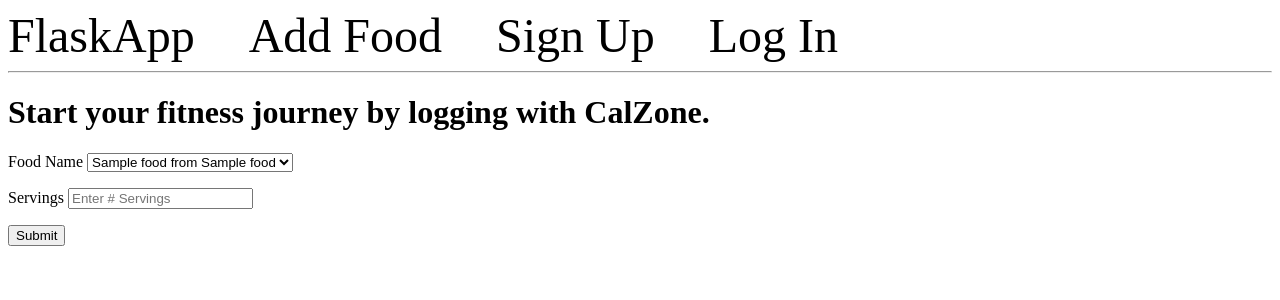
After one commit to akannan05/CalZone, a Flask app: page /log-food/ in a window 1280 px wide. The commit adds this page. Shown: the top 300 px of the page. Run offline with Flask 3, Linux system fonts and the light colour scheme; the visitor is signed in with stand-in values (Sample User, id 1); a database or web service that is not in the repository returns one stand-in record (values such as "Sample title"); some libraries are stand-ins or nearby versions.

Commit message:
working food logging

```diff
--- a/app.py
+++ b/app.py
@@ -3,6 +3,7 @@ import psycopg2
 import secrets
 
 from flask import Flask, render_template, request, url_for, redirect, session
+from functools import wraps
 
 app = Flask(__name__)
 
@@ -15,14 +16,20 @@ def get_db_connection():
                             password=os.environ['DB_PASSWORD'])
     return conn
 
+def login_required(f):
+    @wraps(f)
+    def decorated_function(*args, **kwargs):
+        if 'user_id' not in session:
+            return redirect(url_for('login'))
+        return f(*args, **kwargs)
+    return decorated_function
+
 @app.route("/")
 def main_page():
     conn = get_db_connection()
     cur = conn.cursor()
     cur.execute('SELECT * FROM user_account;')
     users = cur.fetchall()
-    cur.execute('SELECT * FROM foods;')
-    foods = cur.fetchall()
     cur.close()
     conn.close()
     return render_template('index.html', users=users)
@@ -48,6 +55,7 @@ def signup():
     return render_template('signup.html')
 
 @app.route('/add-food/', methods=('GET', 'POST'))
+@login_required
 def add_food():
     if request.method == 'POST':
         food_name = request.form['food_name']
@@ -70,6 +78,45 @@ def add_food():
         return redirect(url_for('main_page'))
     return render_template('addfood.html')
 
+@app.route('/log-food/', methods=('GET', 'POST'))
+@login_required
+def log_food():
+    conn = get_db_connection()
+    cur = conn.cursor()
+    cur.execute('SELECT * FROM foods;')
+    foods = cur.fetchall()
+    cur.close()
+    conn.close()
+    if request.method == 'POST':
+        user_id = session['user_id']
+        food_id = request.form['food_id']
+        servings = float(request.form['num_servings'])
+
+        conn = get_db_connection()
+        cur = conn.cursor()
+        cur.execute('SELECT * FROM foods WHERE food_id=%s;', (food_id,))
+
+        food_info = cur.fetchone()
+
+        print(f"Type of food_info: {food_info}")
+
+        log_calories = float(food_info[3])*servings
+        log_protein = float(food_info[4])*servings
+        log_fat = float(food_info[5])*servings
+        log_carbs = float(food_info[6])*servings
+
+        cur.execute('''
+            INSERT INTO user_foods (user_id, food_id, servings, calories, protein, fat,
+            carbs)
+            VALUES(%s, %s, %s, %s, %s, %s, %s);
+        ''', (user_id, food_id, servings, log_calories, log_protein, log_fat, log_carbs))
+
+        conn.commit()
+        cur.close()
+        conn.close()
+        return redirect(url_for('main_page'))
+    return render_template('logfood.html', foods=foods)
+
 @app.route('/login/', methods=('GET', 'POST'))
 def login():
     if request.method == 'POST':
@@ -79,15 +126,22 @@ def login():
         conn = get_db_connection()
         cur = conn.cursor()
         cur.execute('''
-            SELECT username
+            SELECT user_id
             FROM user_account
             WHERE username = %s AND password = crypt(%s, password);
         ''', (username, password))
 
-        user = cur.fetchone()
-        if user is not None:
-            print("Successful Login!")
+        user_id = cur.fetchone()
+        if user_id is not None:
+            session['user_id'] = user_id[0]
             return redirect(url_for('main_page'))
         else:
             print("Invalid Login Information. Check username and password.")
     return render_template('login.html')
+
+@app.route('/logout/', methods=('GET', 'POST'))
+@login_required
+def logout():
+    if request.method == 'POST':
+        session.pop('user_id', None)
+        return redirect(url_for('login'))
--- a/templates/base.html
+++ b/templates/base.html
@@ -9,6 +9,7 @@
 <body>
     <nav>
         <a href=" {{ url_for('main_page') }} ">FlaskApp</a>
+        <a href=" {{ url_for('add_food') }} ">Add Food</a>
         <a href=" {{ url_for('signup') }} ">Sign Up</a>
         <a href=" {{ url_for('login') }} ">Log In</a>
     </nav>
--- /dev/null
+++ b/templates/logfood.html
@@ -0,0 +1,28 @@
+{% extends 'base.html' %}
+
+{% block content %}
+    <h1>{% block title %} Start your fitness journey by logging with CalZone. {% endblock %}</h1>
+    <form method="post">
+        <p>
+            <label for="food_name">Food Name</label>
+            <select name="food_id" id="food-select">
+                {% for food in foods %}
+                    <option value="{{food[0]}}">{{food[1]}} from {{food[2]}}
+                {% else %}
+                    <option value="">--No Foods in Database :(--</option>
+                {% endfor %}
+            </select>
+        </p>
+
+        <p>
+            <label for="num_servings">Servings</label>
+            <input type="number" name="num_servings"
+                   placeholder="Enter # Servings">
+            </input>
+        </p>
+
+        <p>
+            <button type="submit">Submit</button>
+        </p>
+    </form>
+{% endblock %}
```
